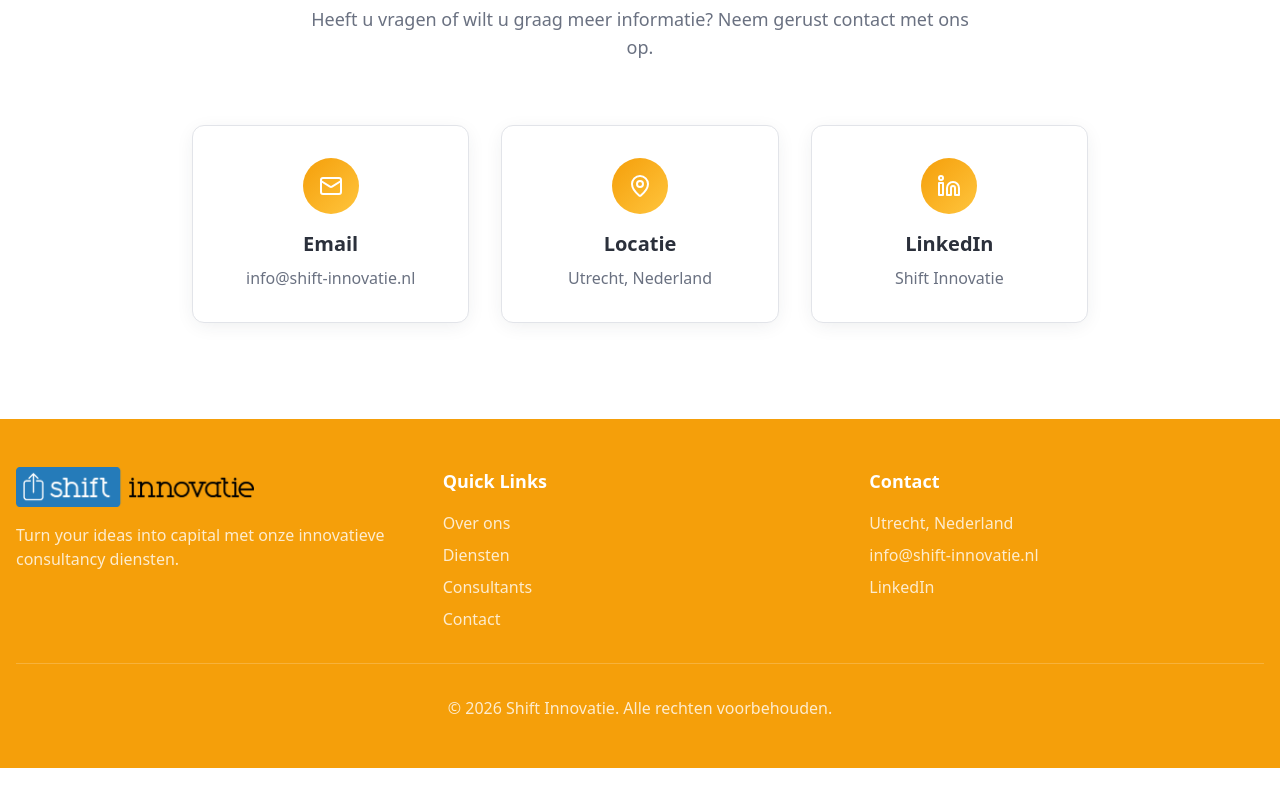
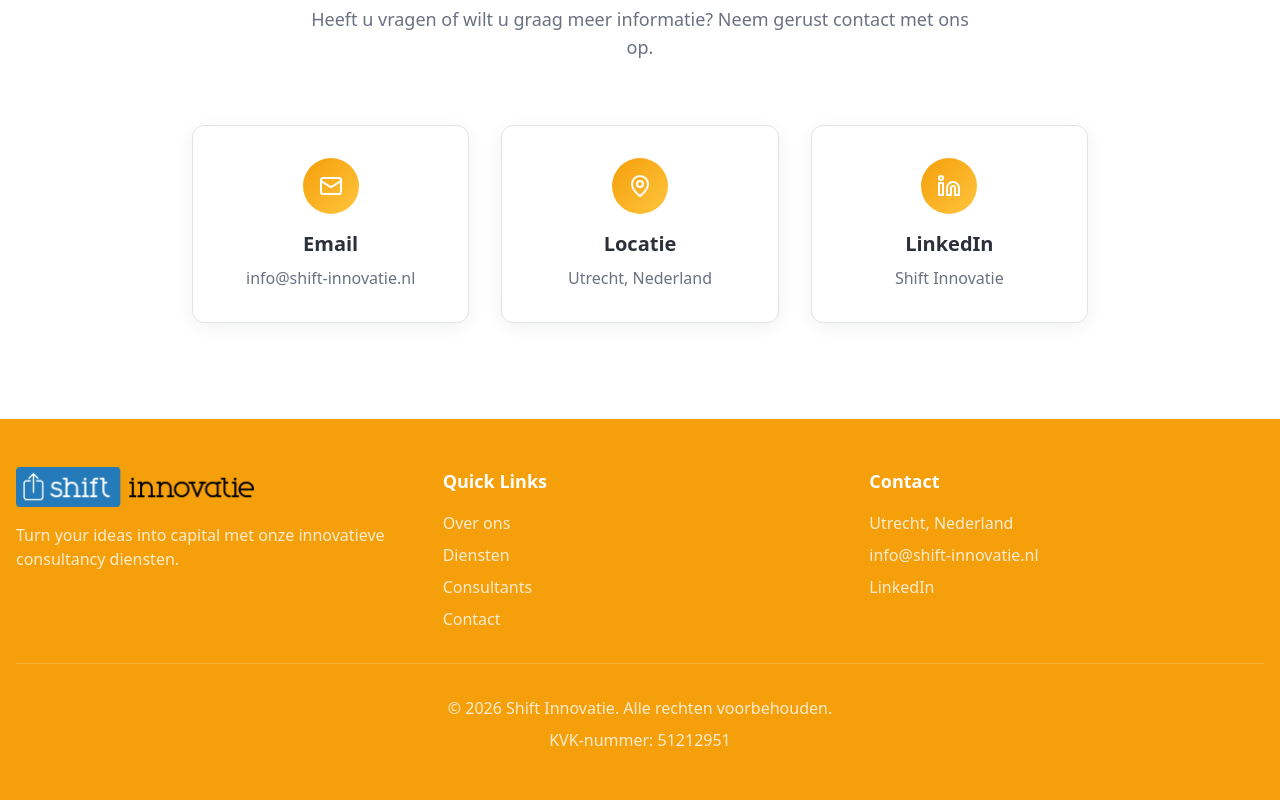
Before and after one commit to shiftinnovatie/shift-website-refresh, a React (Vite) app: page / in a window 1280 px wide. Shown: the part 7039-7839 px from the top of the page. Before the commit the page ends 7807 px from the top, so only its background shows below. Built offline with nearby package versions, Linux system fonts and the light colour scheme; the HTML template or start-up script is replaced by a standard one.

Commit message:
Changes
Co-authored-by: shiftinnovatie <241724672+shiftinnovatie@users.noreply.github.com>

```diff
--- a/src/components/Footer.tsx
+++ b/src/components/Footer.tsx
@@ -88,6 +88,7 @@ export const Footer = () => {
           <p>
             &copy; {new Date().getFullYear()} Shift Innovatie. Alle rechten voorbehouden.
           </p>
+          <p className="mt-2">KVK-nummer: 51212951</p>
         </div>
       </div>
     </footer>
```
